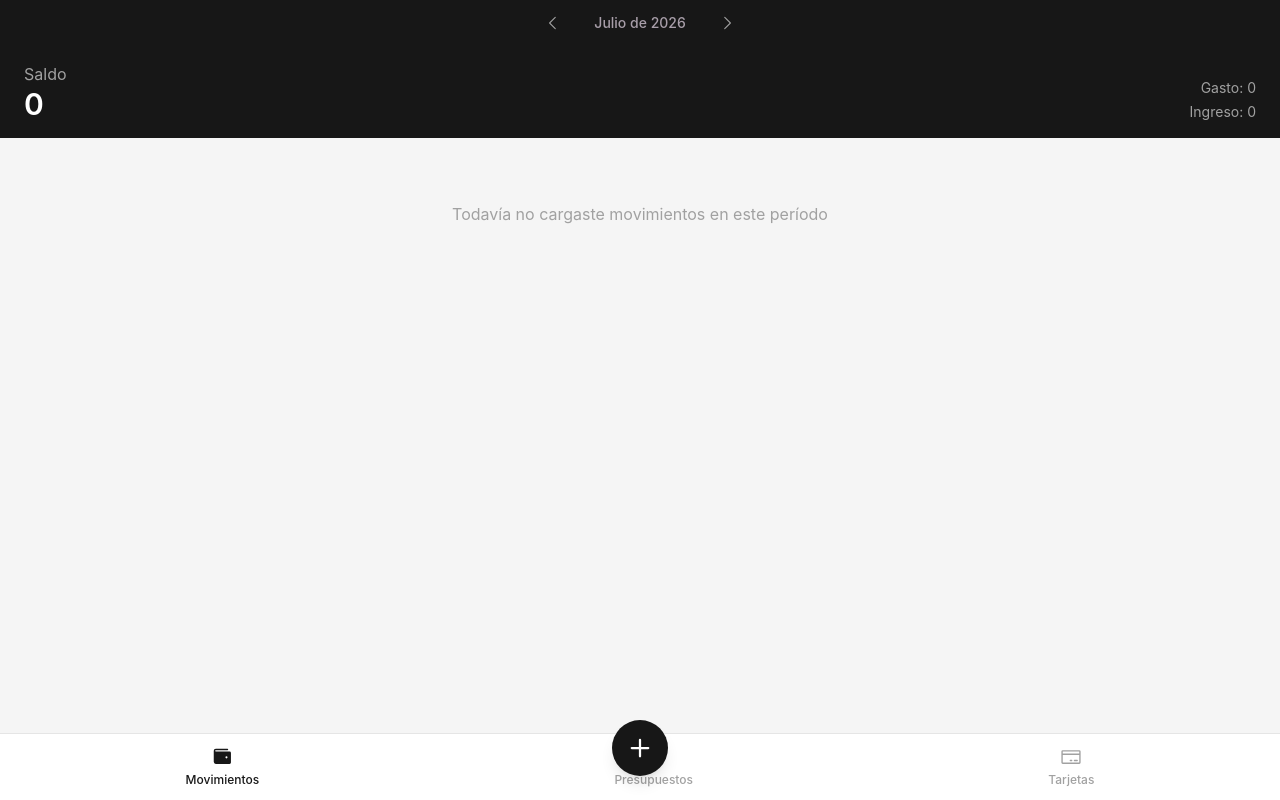
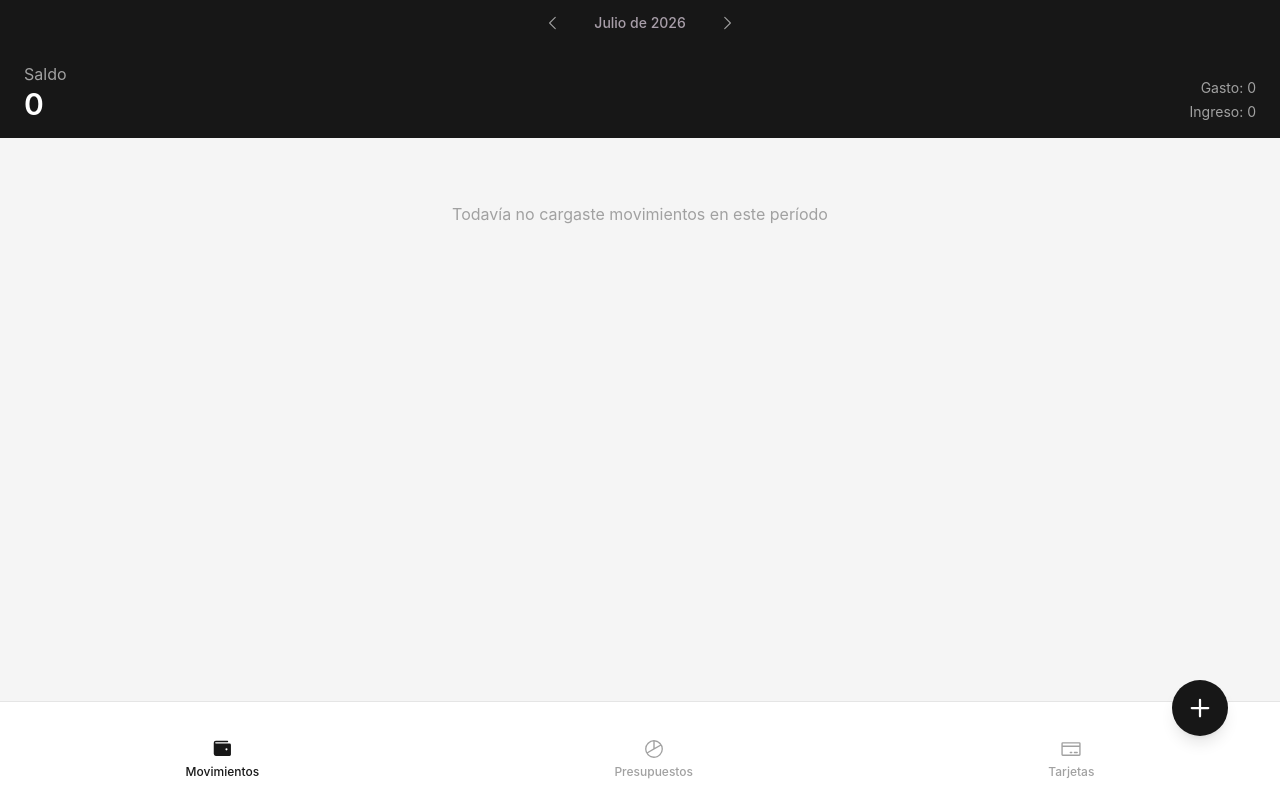
Before and after one commit to leisosag/trackly, a React (Vite) app: page / in a window 1280 px wide. Built offline with nearby package versions, Linux system fonts and the light colour scheme.

Commit message:
style: position fab

```diff
--- a/src/features/budgets/components/BudgetsPage.tsx
+++ b/src/features/budgets/components/BudgetsPage.tsx
@@ -46,7 +46,6 @@ export function BudgetsPage() {
       <Fab
         onClick={() => setFormState({ mode: 'create' })}
         label="Agregar presupuesto"
-        className="fixed bottom-6 left-1/2 z-6 -translate-x-1/2"
       />
 
       <Modal
--- a/src/features/movements/components/MovementsPage.tsx
+++ b/src/features/movements/components/MovementsPage.tsx
@@ -55,7 +55,6 @@ export function MovementsPage() {
       <Fab
         onClick={() => setFormState({ mode: 'create' })}
         label="Agregar movimiento"
-        className="fixed bottom-6 left-1/2 z-6 -translate-x-1/2"
       />
 
       <Modal
--- a/src/shared/components/BottomNav.tsx
+++ b/src/shared/components/BottomNav.tsx
@@ -15,7 +15,7 @@ interface BottomNavProps {
 
 export function BottomNav({ items, activeId, onSelect }: BottomNavProps) {
   return (
-    <nav className="fixed bottom-0 left-0 right-0 z-5 flex items-center justify-around border-t border-neutral-200 bg-white px-2 py-2 dark:border-mauve-700 dark:bg-mauve-800">
+    <nav className="fixed bottom-0 left-0 right-0 z-5 flex items-center justify-around border-t border-neutral-200 bg-white px-2 pt-10 md:pb-4 md:py-8 dark:border-mauve-700 dark:bg-mauve-800">
       {items.map((item) => {
         const ItemIcon = item.icon;
         const isActive = item.id === activeId;
@@ -26,14 +26,14 @@ export function BottomNav({ items, activeId, onSelect }: BottomNavProps) {
             type="button"
             onClick={() => onSelect(item.id)}
             className={cn(
-              'flex flex-col items-center gap-1 rounded-lg px-4 py-1 text-xs font-medium hover:cursor-pointer',
+              'flex flex-col items-center gap-1 rounded-lg px-0 md:px-4 py-1 text-xs font-medium hover:cursor-pointer',
               isActive
                 ? 'text-neutral-900 dark:text-cyan-300'
                 : 'text-neutral-400 dark:text-mauve-400',
             )}
           >
             <ItemIcon size={22} weight={isActive ? 'fill' : 'regular'} />
-            {item.label}
+            <span className="invisible md:visible">{item.label}</span>
           </button>
         );
       })}
--- a/src/shared/components/Fab.tsx
+++ b/src/shared/components/Fab.tsx
@@ -14,8 +14,8 @@ export function Fab({ onClick, label = 'Agregar', className }: FabProps) {
       onClick={onClick}
       aria-label={label}
       className={cn(
-        'flex size-14 items-center justify-center rounded-full bg-neutral-900 dark:bg-cyan-300 text-white dark:text-mauve-900 shadow-lg transition-transform hover:scale-105 active:scale-95 hover:cursor-pointer',
-        className ?? 'fixed bottom-4 right-4',
+        'flex size-14 items-center justify-center rounded-full bg-neutral-900 dark:bg-cyan-300 text-white dark:text-mauve-900 shadow-lg transition-transform hover:scale-110 active:scale-95 hover:cursor-pointer',
+        className ?? 'fixed z-6 bottom-16 -right-4 md:right-6 -translate-x-1/2',
       )}
     >
       <PlusIcon size={24} weight="bold" />
```
